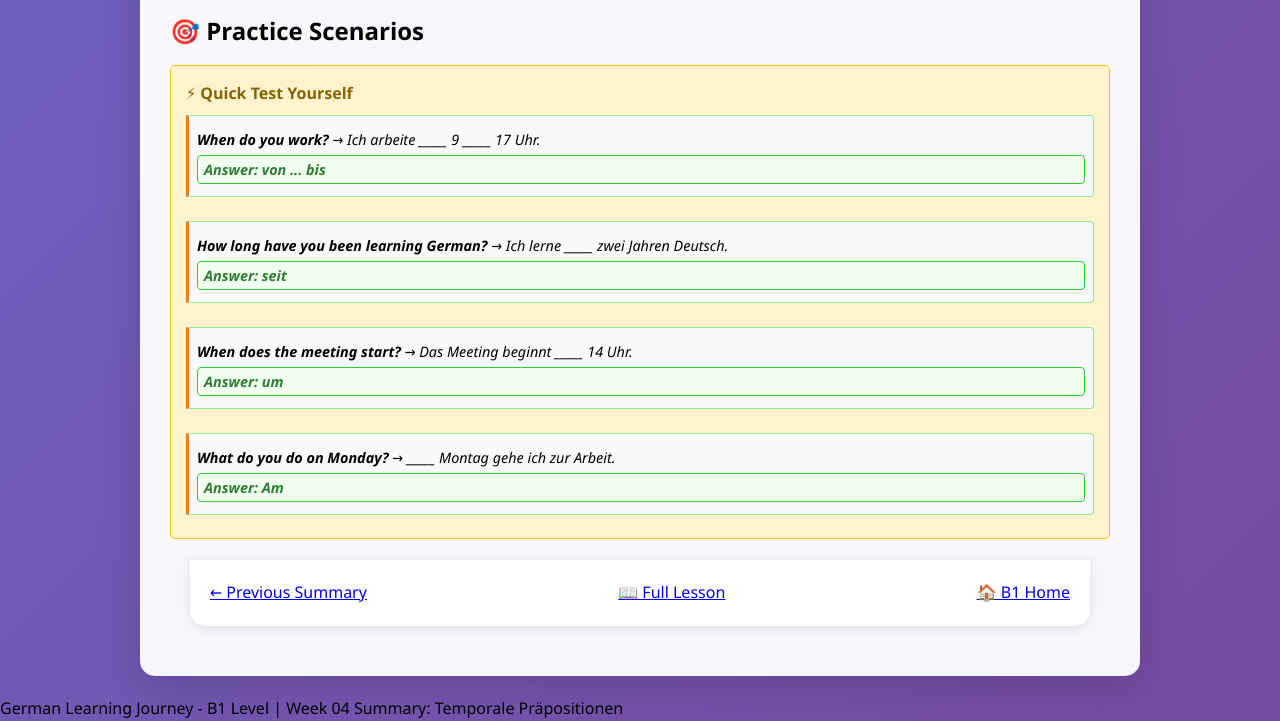
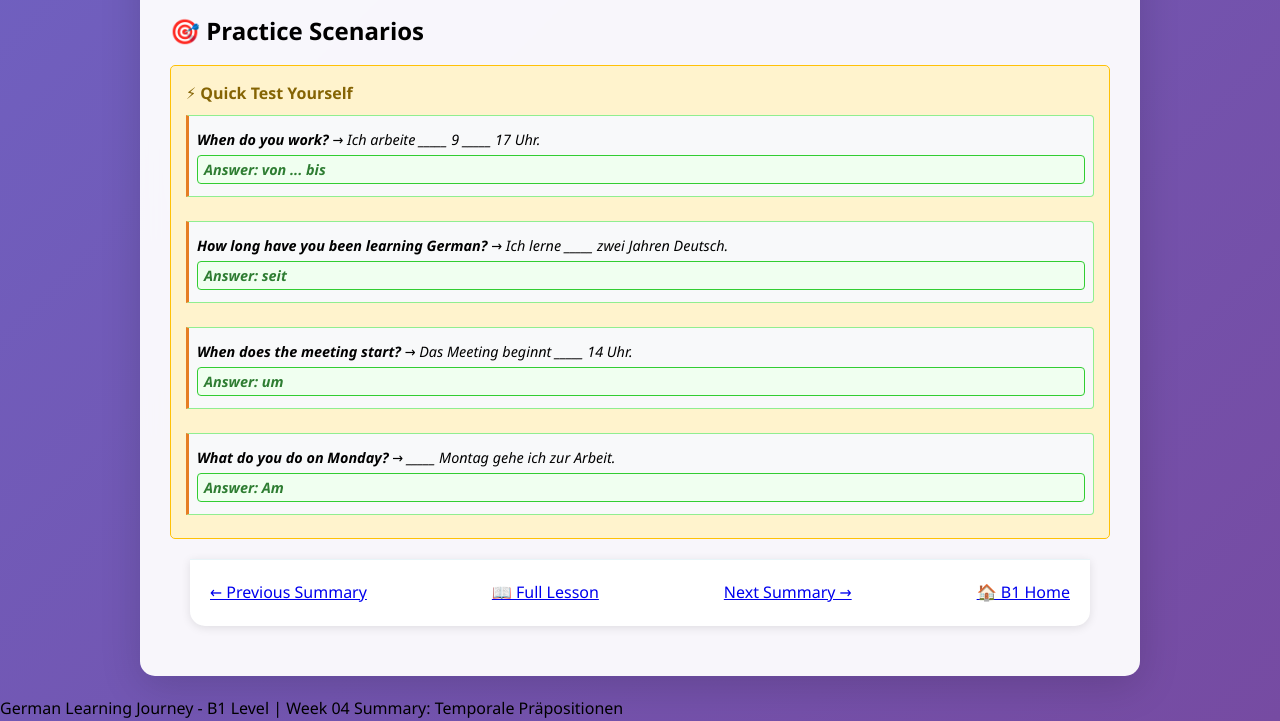
Before and after one commit to ruwanct/my-german-journey, a plain HTML site: page b1/week04/summary.html in a window 1280 px wide. Shown: the part 3028-3749 px from the top of the page. Drawn offline with Linux system fonts and the light colour scheme.

Commit message:
Fix Week 04 navigation: Add links to Week 05
- Add "Next: Week 05" button to Week 04 main lesson page
- Add "Next Summary" button to Week 04 summary page
- Complete navigation flow from Week 04 to Week 05

🤖 Generated with [Claude Code](https://claude.ai/code)

Co-Authored-By: Claude <noreply@anthropic.com>

```diff
--- a/b1/week04/summary.html
+++ b/b1/week04/summary.html
@@ -335,6 +335,7 @@
         <nav class="bottom-nav">
             <a href="../week03/summary.html" class="nav-button prev">← Previous Summary</a>
             <a href="index.html" class="nav-button full">📖 Full Lesson</a>
+            <a href="../week05/summary.html" class="nav-button next">Next Summary →</a>
             <a href="../index.html" class="nav-button home">🏠 B1 Home</a>
         </nav>
     </main>
```
Also changed, not shown: b1/week04/index.html (+1 -0 lines).
